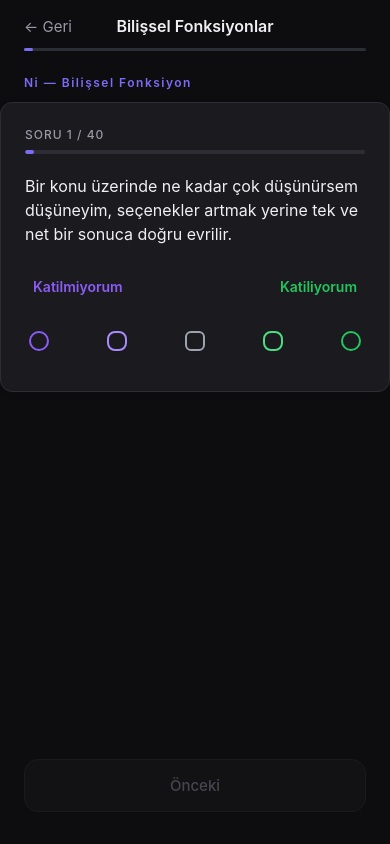
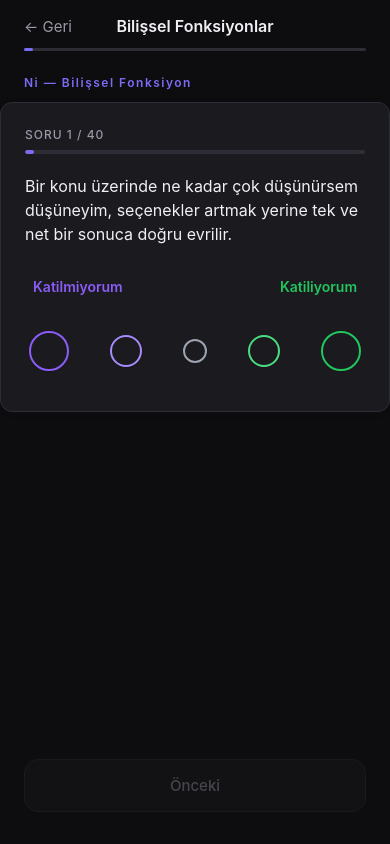
Before and after one commit to melihturkoglu2005-jpg/PersonalityApp, a React Native app: screen /MBTI in a window 390 px wide. Built offline with nearby package versions, Linux system fonts and the light colour scheme.

Commit message:
Double circle button sizes for better touch targets on all devices

```diff
--- a/src/components/QuestionCard.js
+++ b/src/components/QuestionCard.js
@@ -65,7 +65,7 @@ export default function QuestionCard({
           {[1, 2, 3, 4, 5].map((puan) => {
             const secili = seciliDeger === puan;
             const secenek = SECENEKLER[puan];
-            const temelBoyut = isDesktop ? 24 : isTablet ? 20 : 20; // Mobilde büyüttük
+            const temelBoyut = isDesktop ? 48 : isTablet ? 40 : 40; // 2 kat büyüttük
             const daireBoyutu = temelBoyut * secenek.boyut;
 
             return (
```
